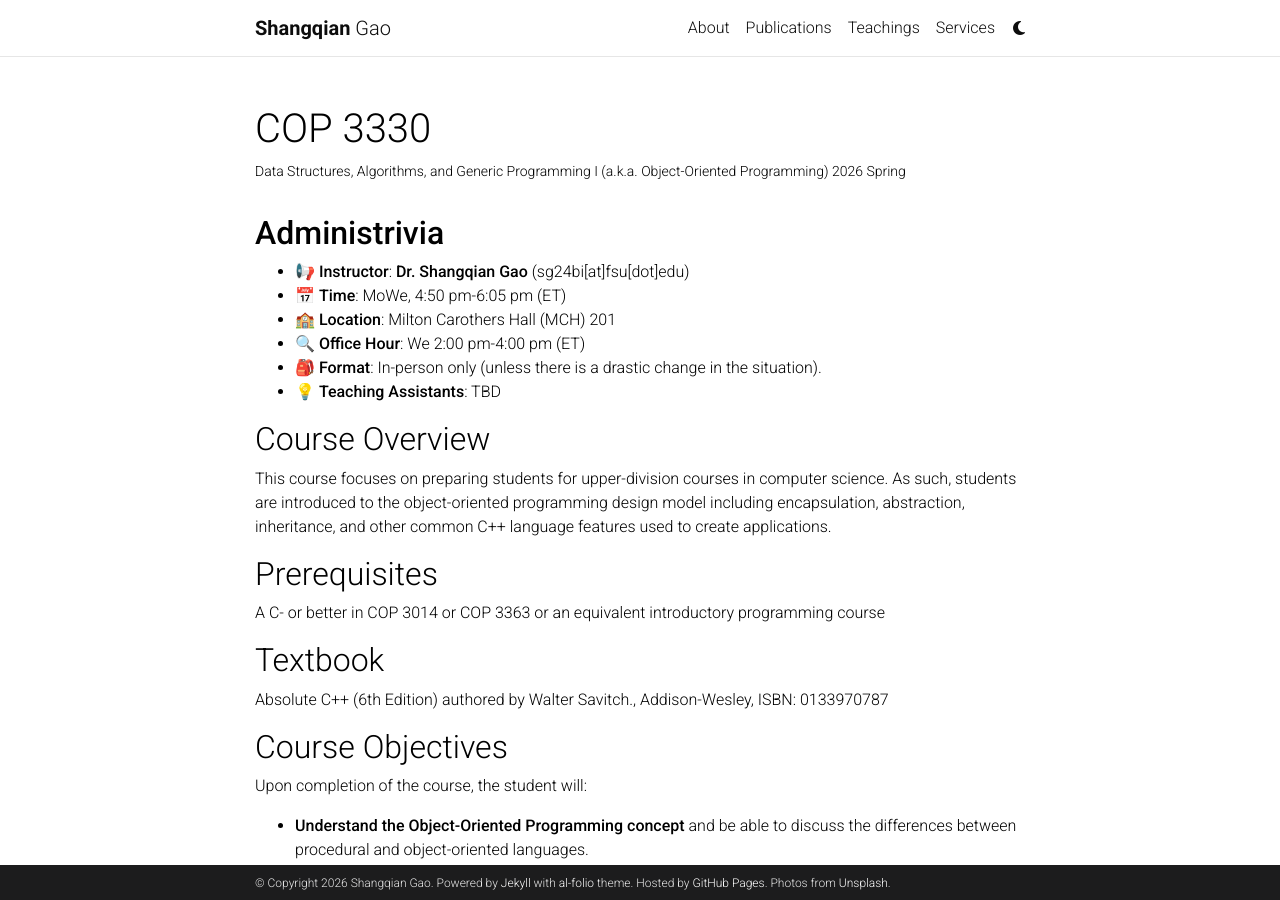
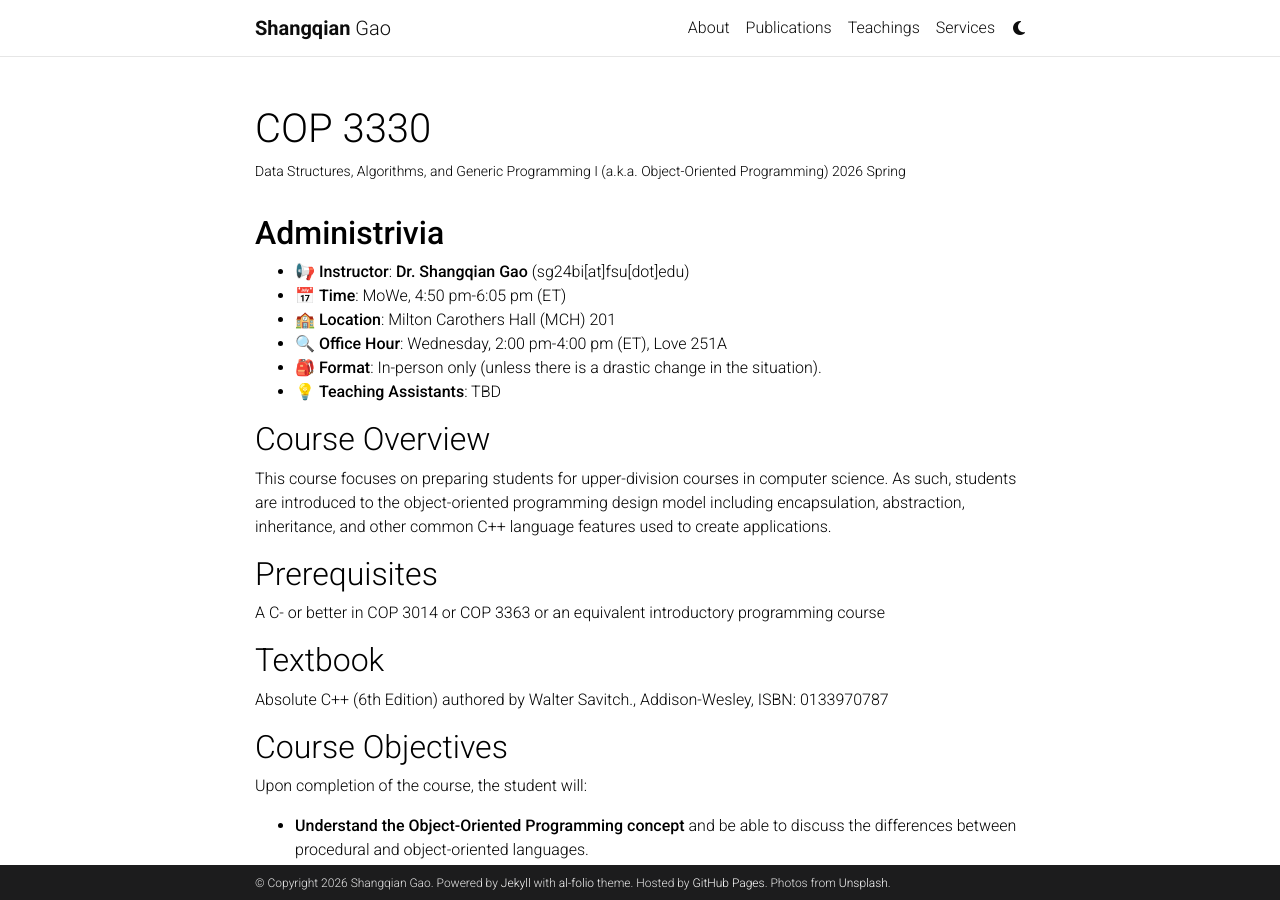
Before and after one commit to gaosh/gaosh.github.io, a Jekyll site: the page built from _courses/cop_3330_spring26.md, in a window 1280 px wide and 900 px high. Built offline with Jekyll 4.4.1, drawn with Linux system fonts in a browser that asks for light colours; comment, search, counter and statistics services are not loaded; a style sheet for code colours, icons or effects is not loaded; some of the changed lines change nothing that is shown.

Commit message:
Update cop_3330_spring26.md

```diff
--- a/_courses/cop_3330_spring26.md
+++ b/_courses/cop_3330_spring26.md
@@ -17,7 +17,7 @@
 * 📢 **Instructor**: [**Dr. Shangqian Gao**](https://gaosh.github.io/index.html) (sg24bi[at]fsu[dot]edu)
 * 📅 **Time**:  MoWe, 4:50 pm-6:05 pm (ET)
 * 🏫 **Location**: Milton Carothers Hall (MCH) 201
-* 🔍 **Office Hour**: We 2:00 pm-4:00 pm (ET)
+* 🔍 **Office Hour**: Wednesday, 2:00 pm-4:00 pm (ET), Love 251A
 * 🎒 **Format**: In-person only (unless there is a drastic change in the situation).
 * 💡 **Teaching Assistants**: TBD
 
@@ -48,8 +48,8 @@
 ## How-to Resources at FSU
 * [Information about CS account for this class](https://www.cs.fsu.edu/~myers/howto/account.html)
 * Systems Group Pages regarding CS account creation:
-    * [SSH How to Access Computer Science Department Servers](https://system.cs.fsu.edu/new/newuser/ssh-how-to/)
-    * [CS account setup](https://system.cs.fsu.edu/new/newuser/cs-account-setup/)
+    * [SSH How to Access Computer Science Department Servers](https://system.cs.fsu.edu/newuser/ssh-how-to/)
+    * [CS account setup](https://system.cs.fsu.edu/newuser/cs-account-setup/)
 * [Command-line SSH and Sftp](https://www.cs.fsu.edu/~myers/howto/commandLineSSH.html)
 * [Instructions for compiling with g++ (in unix)](https://www.cs.fsu.edu/~myers/howto/g++compiling.txt)
 * [Building makefiles (for use with g++)](https://www.cs.fsu.edu/~myers/howto/makefiles.txt)
```
